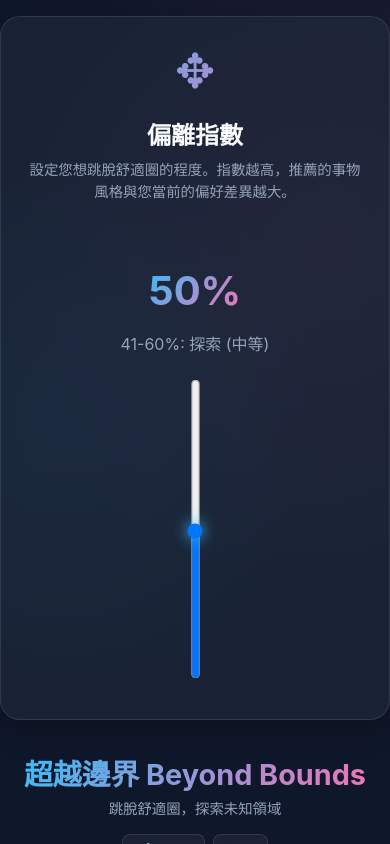
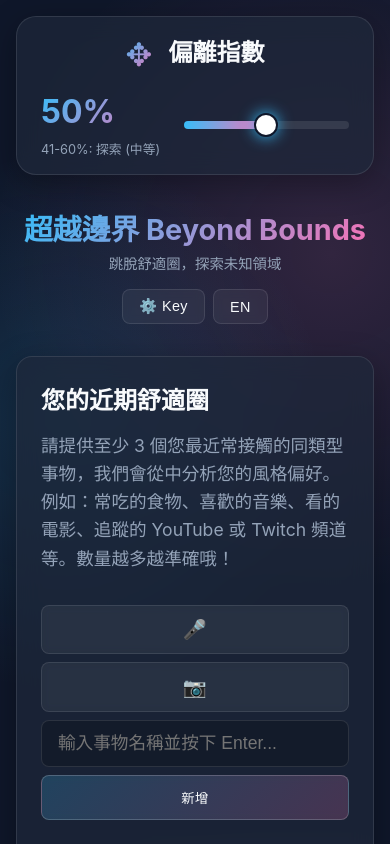
Before and after one commit to KP7-tech/comfort-zone-app, a React (Vite) app: page / in a window 390 px wide. Shown: the top 844 px of the page. Built offline with nearby package versions, Linux system fonts and the light colour scheme.

Commit message:
feat: Implement the initial comfort zone application structure with a step-based UI, sidebar, and LLM integration.

```diff
--- a/src/App.jsx
+++ b/src/App.jsx
@@ -87,23 +87,21 @@ function App() {
     }
   };
 
-  // Sync effect for deviationIndex changes on Styles step
-  useEffect(() => {
-    if (step === 'styles' && category && inferredSubcategory) {
-        const refreshStyles = async () => {
+  const handleRefreshStyles = async () => {
+    if ((step === 'styles' || step === 'details') && category && inferredSubcategory) {
         setIsRefreshingStyles(true);
+        if (step === 'details') setStep('styles'); // Return to style selection if refreshing from details
         try {
             const styles = await getRecommendedStylesAsync(category, inferredSubcategory, deviationIndex);
             setRecommendedStyles(styles);
         } catch (err) {
             console.error("Refresh styles failed", err);
+            alert("重新整理失敗，請稍後再試。");
         } finally {
             setIsRefreshingStyles(false);
         }
+    }
   };
-        refreshStyles();
-    }
-  }, [deviationIndex, step, category, inferredSubcategory]);
 
   const handleSelectStyle = async (style) => {
     setIsFetchingDetails(true);
@@ -129,6 +127,9 @@ function App() {
         <Sidebar
           deviationIndex={deviationIndex}
           setDeviationIndex={setDeviationIndex}
+          onRefresh={handleRefreshStyles}
+          showRefresh={step === 'styles' || step === 'details'}
+          isRefreshing={isRefreshingStyles}
         />
 
         <main className="main-content">
--- a/src/components/Sidebar.css
+++ b/src/components/Sidebar.css
@@ -18,6 +18,10 @@
     margin-bottom: 3rem;
 }
 
+.header-text {
+    display: block;
+}
+
 .logo-icon {
     font-size: 3rem;
     margin-bottom: 1rem;
@@ -36,12 +40,26 @@
     overflow-wrap: break-word;
 }
 
+.sidebar-content {
+    flex: 1;
+    display: flex;
+    flex-direction: column;
+    min-height: 0;
+}
+
 .slider-container {
     flex: 1;
     display: flex;
     flex-direction: column;
     align-items: center;
     position: relative;
+    min-height: 0;
+}
+
+.slider-info {
+    text-align: center;
+    margin-bottom: 2rem;
+    width: 100%;
 }
 
 .slider-value {
@@ -53,8 +71,6 @@
 .slider-label {
     font-size: 1rem;
     color: var(--text-muted);
-    margin-bottom: 2rem;
-    text-align: center;
     width: 100%;
     word-wrap: break-word;
     overflow-wrap: break-word;
@@ -90,7 +106,7 @@
         height: 8px;
         transform: rotate(-90deg);
         transform-origin: center;
-        margin: 0 -146px; /* Offset to center the rotated line */
+        margin: 0 -146px;
         background-image: linear-gradient(90deg, var(--accent-cool), var(--accent-warm));
         background-size: var(--val) 100%;
         background-repeat: no-repeat;
@@ -129,58 +145,181 @@
     padding: 5px 0;
 }
 
-/* RWD for Sidebar */
+/* Refresh Button Styles */
+.refresh-container {
+    margin-top: 2rem;
+    display: flex;
+    justify-content: center;
+}
+
+.refresh-button {
+    width: 60px;
+    height: 60px;
+    border-radius: 50%;
+    font-size: 2rem;
+    display: flex;
+    align-items: center;
+    justify-content: center;
+    padding: 0;
+    transition: all 0.3s ease;
+    cursor: pointer;
+}
+
+.refresh-icon {
+    display: inline-block;
+    line-height: 1;
+}
+
+.refresh-button.spinning .refresh-icon {
+    animation: spin 1s linear infinite;
+}
+
+@keyframes spin {
+    from { transform: rotate(0deg); }
+    to { transform: rotate(360deg); }
+}
+
+/* RWD for Sidebar - Horizontal Layout for Mobile */
 @media (max-width: 1024px) {
     .sidebar {
-        width: 100% !important;
-        min-width: auto;
+        width: calc(100% - 2rem) !important;
         height: auto;
+        flex-direction: row;
+        align-items: center;
+        padding: 1rem 1.5rem;
         position: relative;
         top: 0;
-        margin: 1rem 0;
-        padding: 1.5rem;
+        margin: 1rem;
+        gap: 1.5rem;
+    }
+
+    .sidebar-header {
+        margin-bottom: 0;
+        text-align: left;
+        display: flex;
+        align-items: center;
+        gap: 1rem;
+        flex-shrink: 0;
+    }
+
+    .logo-icon {
+        font-size: 2rem;
+        margin-bottom: 0;
+    }
+
+    .sidebar-description {
+        display: none;
+    }
+
+    .sidebar-content {
+        flex-direction: row;
+        align-items: center;
+        gap: 2rem;
+        width: 100%;
     }
 
     .slider-container {
         flex-direction: row;
-        flex-wrap: wrap;
-        justify-content: center;
-        gap: 1rem;
-        padding: 1rem 0;
+        gap: 1.5rem;
         align-items: center;
+        justify-content: flex-start;
+    }
+
+    .slider-info {
+        text-align: left;
+        margin-bottom: 0;
+        flex-shrink: 0;
+        width: auto;
     }
 
     .slider-value {
-        font-size: 2.5rem;
-        margin-bottom: 0;
+        font-size: 2rem;
     }
 
     .slider-label {
-        font-size: 1rem;
-        margin-bottom: 0.5rem;
-        width: auto;
-        max-width: 250px;
+        font-size: 0.8rem;
+    }
+
+    .vertical-slider-wrapper {
+        height: auto;
+        width: 200px;
+        padding: 0;
+        flex-shrink: 0;
     }
 
     .vertical-slider {
-        transform: rotate(0);
+        appearance: none;
+        -webkit-appearance: none;
+        writing-mode: horizontal-tb;
         width: 100%;
-        max-width: 400px;
-        margin: 1rem auto;
+        height: 8px;
+        background: rgba(255, 255, 255, 0.1);
+        background-image: linear-gradient(90deg, var(--accent-cool), var(--accent-warm));
+        background-size: var(--val) 100%;
+        background-repeat: no-repeat;
+        border-radius: 4px;
+        transform: none;
+        margin: 0;
+    }
+
+    @supports not (appearance: slider-vertical) {
+        .vertical-slider {
+            transform: none !important;
+            margin: 0 !important;
+            width: 100% !important;
+        }
     }
 
     .slider-markers {
         display: none;
     }
+
+    .refresh-container {
+        margin-top: 0;
+        margin-left: auto;
+    }
+
+    .refresh-button {
+        width: 45px;
+        height: 45px;
+        font-size: 1.5rem;
+    }
 }
 
-@media (max-width: 600px) {
-    .slider-container {
+@media (max-width: 768px) {
+    .sidebar {
+        flex-direction: column;
+        align-items: stretch;
+        gap: 1rem;
+    }
+
+    .sidebar-header {
+        justify-content: center;
+    }
+
+    .sidebar-content {
         flex-direction: column;
         gap: 1rem;
     }
 
-    .slider-label {
-        max-width: 100%;
+    .slider-container {
+        width: 100%;
+        justify-content: space-between;
+    }
+
+    .vertical-slider-wrapper {
+        flex: 1;
+        width: auto;
+    }
+
+    .refresh-container {
+        width: 100%;
+        margin-left: 0;
+    }
+
+    .refresh-button {
+        width: 100%;
+        border-radius: 12px;
+        height: 45px;
     }
 }
--- a/src/components/Sidebar.jsx
+++ b/src/components/Sidebar.jsx
@@ -1,7 +1,7 @@
 import { useTranslation } from '../contexts/I18nContext';
 import './Sidebar.css';
 
-export default function Sidebar({ deviationIndex, setDeviationIndex }) {
+export default function Sidebar({ deviationIndex, setDeviationIndex, onRefresh, showRefresh, isRefreshing }) {
     const i18n = useTranslation();
     const t = i18n?.t || ((k) => k);
 
@@ -18,15 +18,20 @@ export default function Sidebar({ deviationIndex, setDeviationIndex }) {
         <aside className="sidebar glass-panel">
             <div className="sidebar-header">
                 <div className="logo-icon text-gradient">✥</div>
+                <div className="header-text">
                     <h2>{t('sidebar.title')}</h2>
                     <p className="sidebar-description">
                         {t('sidebar.description')}
                     </p>
                 </div>
+            </div>
 
+            <div className="sidebar-content">
                 <div className="slider-container">
+                    <div className="slider-info">
                         <div className="slider-value text-gradient">{deviationIndex}%</div>
                         <div className="slider-label">{getIndexLabel(deviationIndex)}</div>
+                    </div>
 
                     <div className="vertical-slider-wrapper">
                         <input
@@ -50,6 +55,20 @@ export default function Sidebar({ deviationIndex, setDeviationIndex }) {
                         </div>
                     </div>
                 </div>
+
+                {showRefresh && (
+                    <div className="refresh-container">
+                        <button
+                            className={`refresh-button glass-button ${isRefreshing ? 'spinning' : ''}`}
+                            onClick={onRefresh}
+                            disabled={isRefreshing}
+                            title="Refresh Results"
+                        >
+                            <span className="refresh-icon">↻</span>
+                        </button>
+                    </div>
+                )}
+            </div>
         </aside>
     );
 }
```
Also changed, not shown: src/utils/llmService.js (+28 -20 lines). Lines whose indentation alone changed are shown as unchanged.
